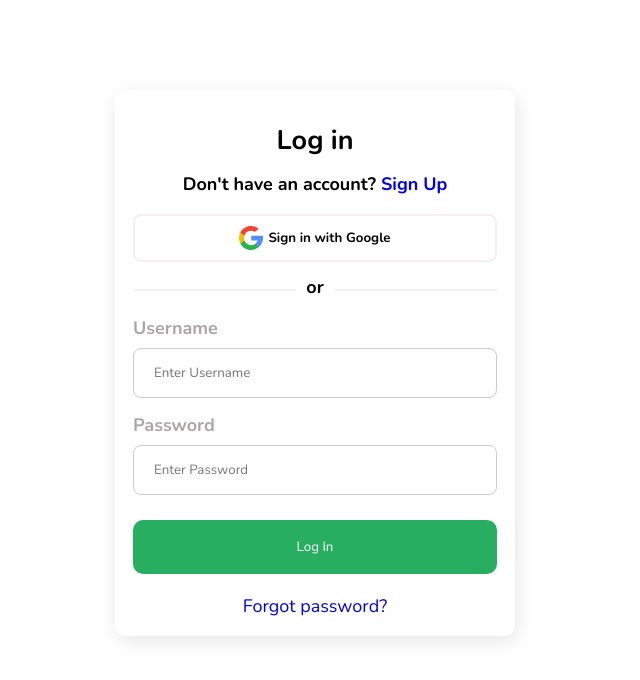
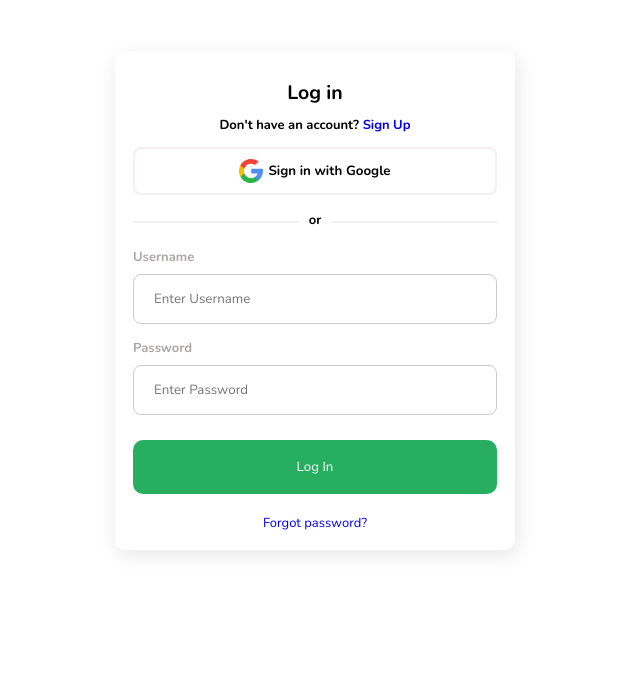
Before and after one commit to ManpreetKaur14/foodDelivery, a Django app: page /login/ in a window 1280 px wide. Shown: the top 680 px of the page, without its empty margins (325-965 px from the left). Run offline with Django 4.2, Linux system fonts and the light colour scheme; some libraries are stand-ins or nearby versions.

Commit message:
login and signup corrected

```diff
--- a/static/css/login.css
+++ b/static/css/login.css
@@ -6,12 +6,12 @@ a {
 }
 
 .card {
-  font-size: large;
+  font-size: small;
   width: 400px;
   margin-left: auto;
   margin-right: auto;
-  margin-top: 5em;
-  margin-bottom: 3em;
+  margin-top: 4%;
+  margin-bottom: 1em;
   border-radius: 10px;
   background-color: #ffff;
   padding: 1.8rem;
@@ -99,6 +99,3 @@ input[type="password"] {
   text-align: center;
   display: block;
 }
-.signup {
-  margin-top: 2.5em;
-}
```
